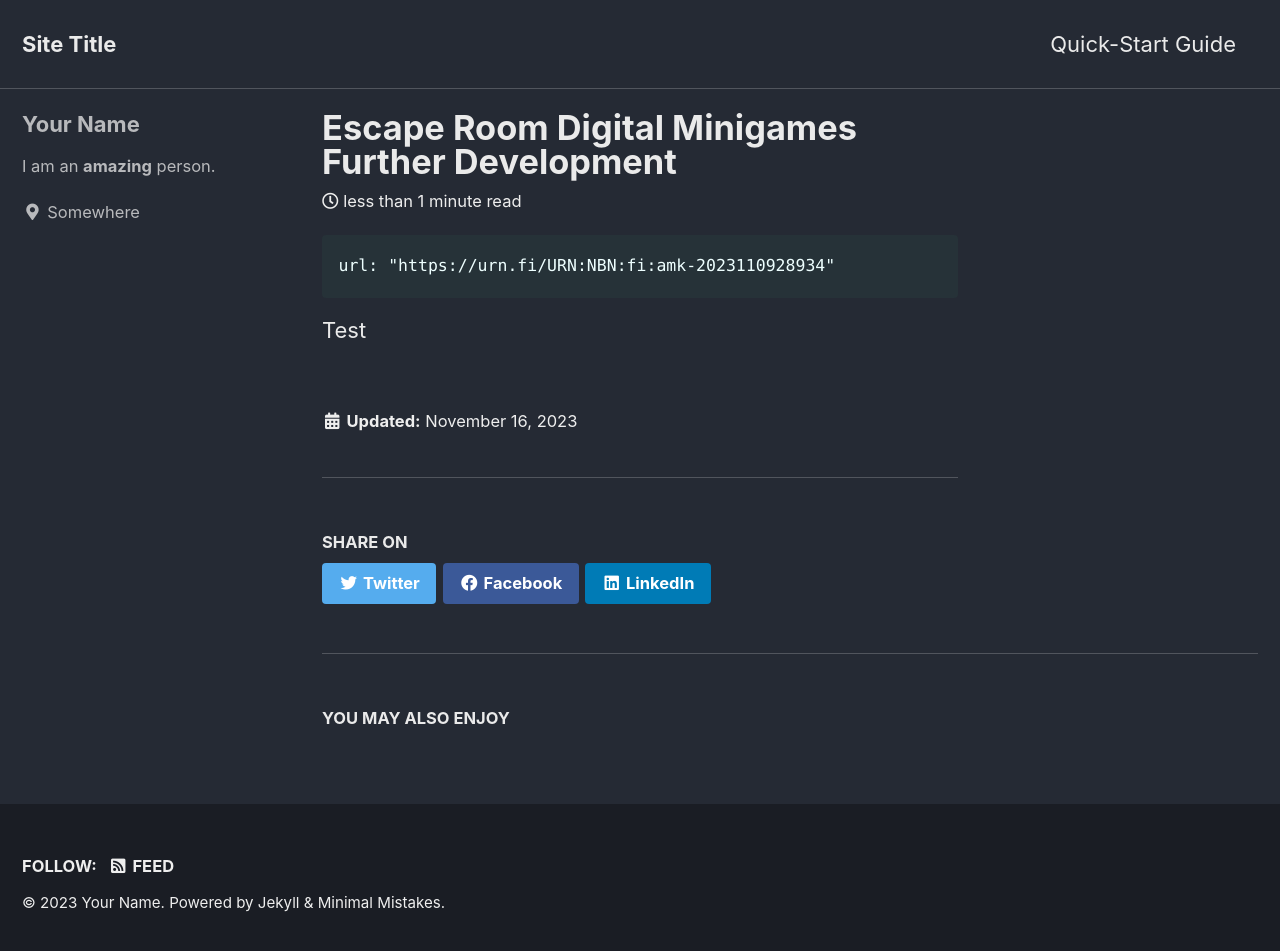
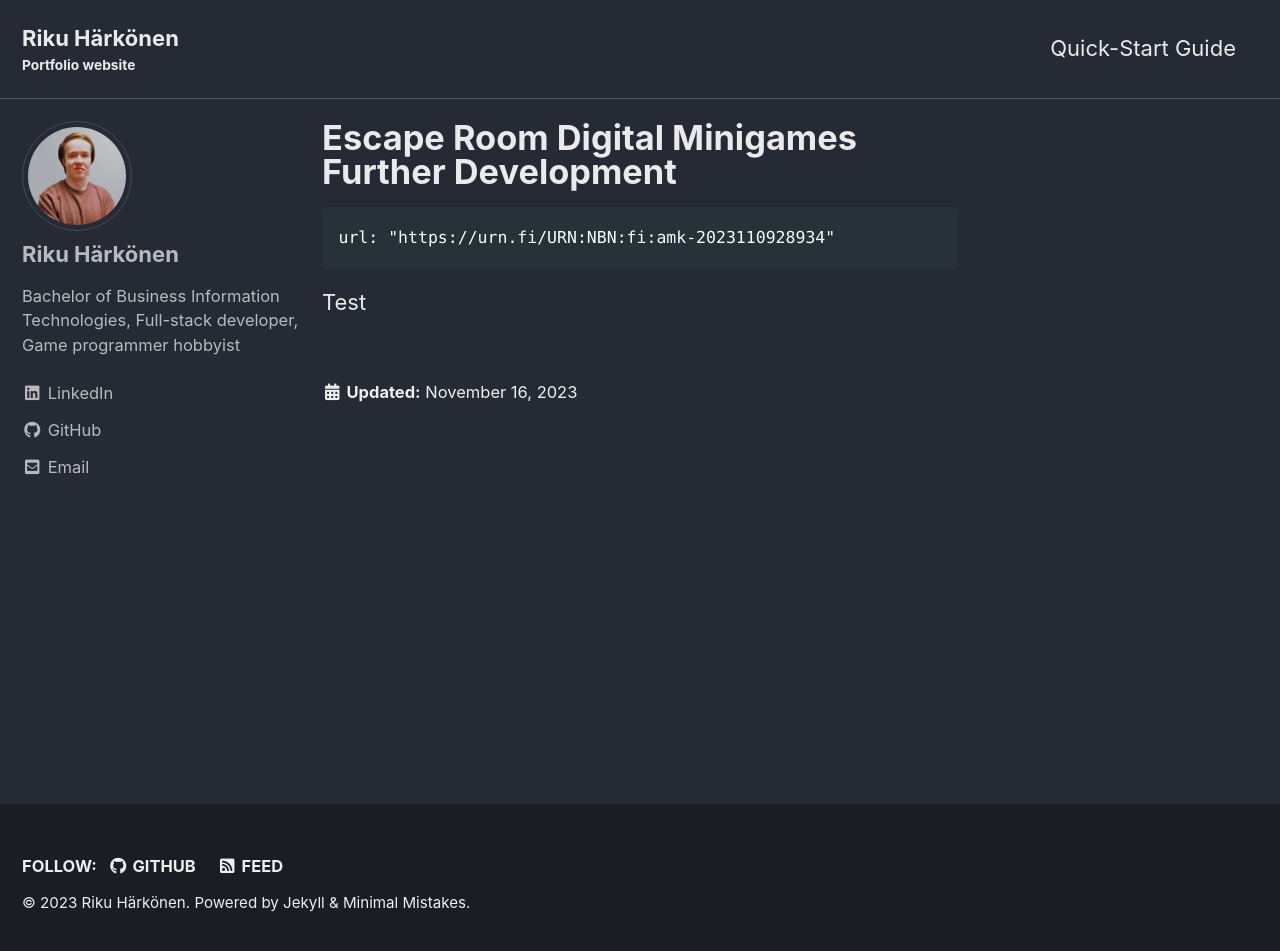
Before and after one commit to rikhurd/rikhurd.github.io, a Jekyll site: the page built from _posts/2023-11-16-thesis.md, in a window 1280 px wide and 959 px high. Shown: the top 951 px of the window. Built offline with Jekyll 4.4.1, drawn with Linux system fonts in a browser that asks for light colours; cached includes are drawn as plain includes.

Commit message:
Update site config

```diff
--- a/_config.yml
+++ b/_config.yml
@@ -10,25 +10,25 @@
 # Review documentation to determine if you should use `theme` or `remote_theme`
 # https://mmistakes.github.io/minimal-mistakes/docs/quick-start-guide/#installing-the-theme
 
-# theme                  : "minimal-mistakes-jekyll"
+theme                  : "minimal-mistakes-jekyll"
 # remote_theme           : "mmistakes/minimal-mistakes"
 minimal_mistakes_skin    : "dark" # "air", "aqua", "contrast", "dark", "dirt", "neon", "mint", "plum", "sunrise"
 
 # Site Settings
 locale                   : "en-US"
-title                    : "Site Title"
+title                    : "Riku Härkönen"
 title_separator          : "-"
-subtitle                 : # site tagline that appears below site title in masthead
-name                     : "Your Name"
-description              : "An amazing website."
+subtitle                 : "Portfolio website"
+name                     : "Riku Härkönen"
+description              : "Portfolio website"
 url                      : # the base hostname & protocol for your site e.g. "https://mmistakes.github.io"
 baseurl                  : # the subpath of your site, e.g. "/blog"
-repository               : rikhurd/rikhurd.github.io
+repository               : "rikhurd/rikhurd.github.io"
 teaser                   : # path of fallback teaser image, e.g. "/assets/images/500x300.png"
 logo                     : # path of logo image to display in the masthead, e.g. "/assets/images/88x88.png"
 masthead_title           : # overrides the website title displayed in the masthead, use " " for no title
 # breadcrumbs            : false # true, false (default)
-words_per_minute         : 200
+words_per_minute         : 200z
 comments:
   provider               : # false (default), "disqus", "discourse", "facebook", "staticman", "staticman_v2", "utterances", "giscus", "custom"
   disqus:
@@ -104,15 +104,18 @@ analytics:
 
 # Site Author
 author:
-  name             : "Your Name"
-  avatar           : # path of avatar image, e.g. "/assets/images/bio-photo.jpg"
-  bio              : "I am an **amazing** person."
-  location         : "Somewhere"
-  email            :
+  name             : "Riku Härkönen"
+  avatar           : assets/images/profilePic.png
+  bio              : "Bachelor of Business Information Technologies, Full-stack developer, Game programmer hobbyist"
+  location         : #"Somewhere"
+  email            : "riku.harkonen1@gmail.com"
   links:
+    - label: "LinkedIn"
+      icon: "fab fa-fw fa-linkedin"
+      url: "https://www.linkedin.com/in/riku-härkönen-18103b185/"
     - label: "Email"
       icon: "fas fa-fw fa-envelope-square"
-      # url: "mailto:your.name@email.com"
+      # url: "mailto:riku.harkonen1@gmail.com"
     - label: "Website"
       icon: "fas fa-fw fa-link"
       # url: "https://your-website.com"
@@ -124,7 +127,7 @@ author:
       # url: "https://facebook.com/"
     - label: "GitHub"
       icon: "fab fa-fw fa-github"
-      # url: "https://github.com/"
+      url: "https://github.com/rikhurd"
     - label: "Instagram"
       icon: "fab fa-fw fa-instagram"
       # url: "https://instagram.com/"
@@ -140,7 +143,7 @@ footer:
       # url:
     - label: "GitHub"
       icon: "fab fa-fw fa-github"
-      # url:
+      url: "https://github.com/rikhurd"
     - label: "GitLab"
       icon: "fab fa-fw fa-gitlab"
       # url:
@@ -286,7 +289,16 @@ defaults:
     values:
       layout: single
       author_profile: true
-      read_time: true
-      comments: # true
-      share: true
-      related: true
+      read_time: false
+      comments: false
+      share: false
+      related: false
+      taxonomy: false
+      toc: false
+  # _pages
+  - scope:
+      path: "_pages"
+      type: pages
+    values:
+      layout: single
+      author_profile: true
```
